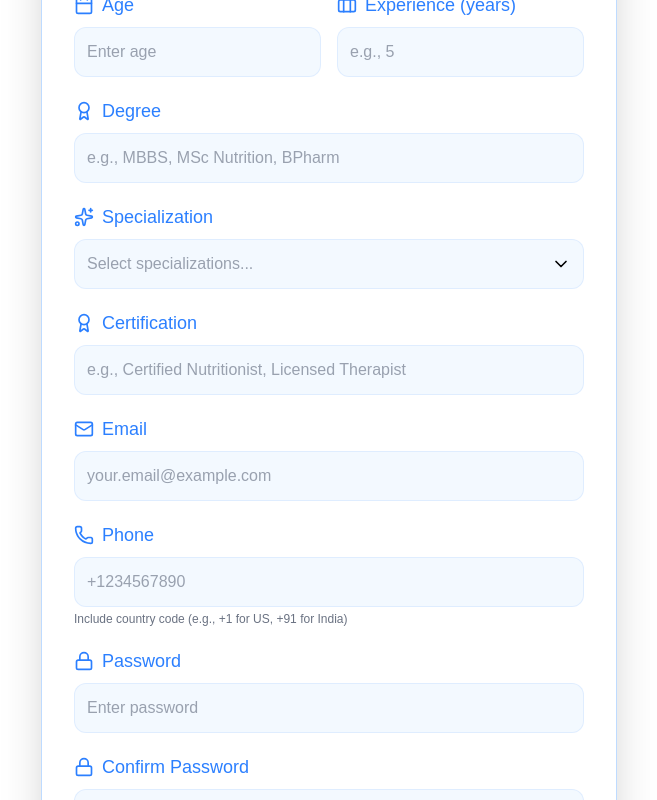
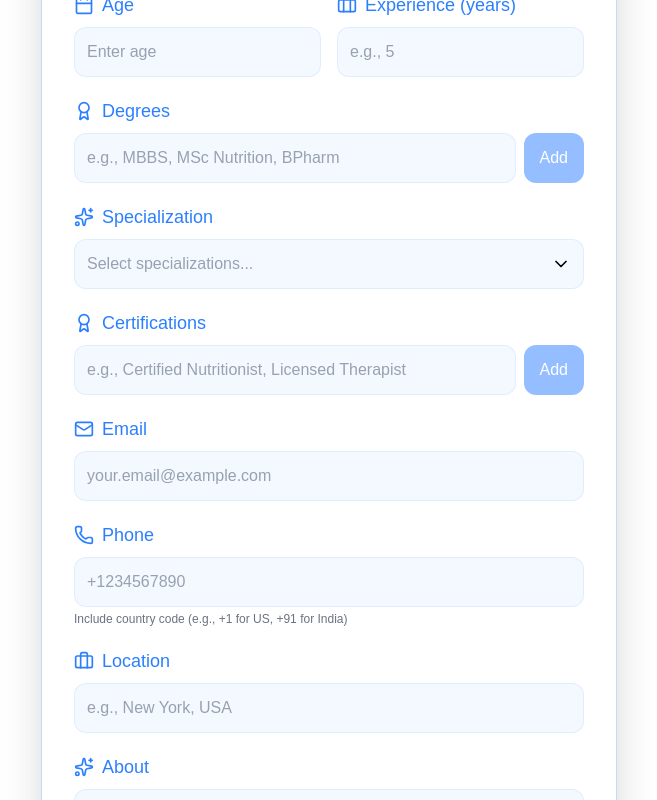
Before and after one commit to TheRidham/jai-ai-web, a Next.js app: page /signup in a window 1280 px wide. Shown: the part 480-1280 px from the top of the page, without its empty margins (311-968 px from the left). Built offline with nearby package versions, Linux system fonts and the light colour scheme.

Commit message:
add new sign up fields

```diff
--- a/app/(auth)/signup/page.tsx
+++ b/app/(auth)/signup/page.tsx
@@ -51,6 +51,42 @@ export default function SignUpForm() {
         return;
       }
 
+      if (values.degree.length === 0) {
+        setFeedback({
+          text: "Please add at least one degree.",
+          variant: "error",
+        });
+        setLoading(false);
+        return;
+      }
+
+      if (values.certification.length === 0) {
+        setFeedback({
+          text: "Please add at least one certification.",
+          variant: "error",
+        });
+        setLoading(false);
+        return;
+      }
+
+      if (values.location.trim().length === 0) {
+        setFeedback({
+          text: "Please enter your location.",
+          variant: "error",
+        });
+        setLoading(false);
+        return;
+      }
+
+      if (values.about.trim().length === 0) {
+        setFeedback({
+          text: "Please tell us about yourself.",
+          variant: "error",
+        });
+        setLoading(false);
+        return;
+      }
+
       let formattedPhone = values.phone;
       if (formattedPhone && !formattedPhone.startsWith("+")) {
         formattedPhone = `+${formattedPhone}`;
@@ -74,16 +110,18 @@ export default function SignUpForm() {
 
       await addDoc(collection(db, "advisors"), {
         uid: userCredential.user.uid,
-        name: values.name.trim().replace(/\s+/g, " ").toLowerCase(),
+        name: values.name.trim().replace(/\s+/g, " "),
         age: values.age,
         experience: values.experience,
         degree: values.degree,
         specialization: values.specialization,
-        certification: values.certification.trim(),
+        certification: values.certification,
         email: values.email.trim(),
         phone: formattedPhone,
         profilePhoto: photoURL,
         password: values.password,
+        location: values.location,
+        about: values.about,
         busy: false,
         isActive: true,
         totalUsersAttended: 0,
--- a/app/components/AdvisorProfileForm.tsx
+++ b/app/components/AdvisorProfileForm.tsx
@@ -47,14 +47,16 @@ export interface AdvisorFormValues {
   name: string;
   age: string;
   experience: string;
-  degree: string;
+  degree: string[];
   specialization: string[];
-  certification: string;
+  certification: string[];
   email: string;
   phone: string;
   password: string;
   confirmPassword: string;
   profilePhoto: string;
+  location: string;
+  about: string;
 }
 
 export interface AdvisorFormSubmitPayload extends AdvisorFormValues {
@@ -96,6 +98,14 @@ const createInitialValues = (
     ? initial!.specialization.filter((item): item is string => typeof item === "string")
     : [];
 
+  const degree = Array.isArray(initial?.degree)
+    ? initial!.degree.filter((item): item is string => typeof item === "string")
+    : [];
+
+  const certification = Array.isArray(initial?.certification)
+    ? initial!.certification.filter((item): item is string => typeof item === "string")
+    : [];
+
   const password = typeof initial?.password === "string" ? initial.password : "";
   const confirmPassword =
     typeof initial?.confirmPassword === "string"
@@ -106,16 +116,17 @@ const createInitialValues = (
     name: typeof initial?.name === "string" ? initial.name : "",
     age: toStringValue(initial?.age),
     experience: toStringValue(initial?.experience),
-    degree: typeof initial?.degree === "string" ? initial.degree : "",
+    degree,
     specialization,
-    certification:
-      typeof initial?.certification === "string" ? initial.certification : "",
+    certification,
     email: typeof initial?.email === "string" ? initial.email : "",
     phone: toStringValue(initial?.phone),
     password,
     confirmPassword,
     profilePhoto:
       typeof initial?.profilePhoto === "string" ? initial.profilePhoto : "",
+    location: typeof initial?.location === "string" ? initial.location : "",
+    about: typeof initial?.about === "string" ? initial.about : "",
   };
 };
 
@@ -143,6 +154,8 @@ export default function AdvisorProfileForm({
   const [objectUrl, setObjectUrl] = useState<string | null>(null);
   const [showSpecializationDropdown, setShowSpecializationDropdown] =
     useState(false);
+  const [newDegree, setNewDegree] = useState<string>("");
+  const [newCertification, setNewCertification] = useState<string>("");
   const dropdownRef = useRef<HTMLDivElement | null>(null);
 
   useEffect(() => {
@@ -205,6 +218,42 @@ export default function AdvisorProfileForm({
     });
   };
 
+  const handleAddDegree = () => {
+    const trimmedDegree = newDegree.trim();
+    if (trimmedDegree && !formValues.degree.includes(trimmedDegree)) {
+      setFormValues((prev) => ({
+        ...prev,
+        degree: [...prev.degree, trimmedDegree],
+      }));
+      setNewDegree("");
+    }
+  };
+
+  const handleRemoveDegree = (index: number) => {
+    setFormValues((prev) => ({
+      ...prev,
+      degree: prev.degree.filter((_, i) => i !== index),
+    }));
+  };
+
+  const handleAddCertification = () => {
+    const trimmedCert = newCertification.trim();
+    if (trimmedCert && !formValues.certification.includes(trimmedCert)) {
+      setFormValues((prev) => ({
+        ...prev,
+        certification: [...prev.certification, trimmedCert],
+      }));
+      setNewCertification("");
+    }
+  };
+
+  const handleRemoveCertification = (index: number) => {
+    setFormValues((prev) => ({
+      ...prev,
+      certification: prev.certification.filter((_, i) => i !== index),
+    }));
+  };
+
   const handleFileChange = (event: ChangeEvent<HTMLInputElement>) => {
     const file = event.target.files?.[0];
     if (!file) {
@@ -229,14 +278,16 @@ export default function AdvisorProfileForm({
       name: formValues.name.trim(),
       age: formValues.age.trim(),
       experience: formValues.experience.trim(),
-      degree: formValues.degree.trim(),
+      degree: formValues.degree.map((d) => d.trim()).filter(d => d),
       specialization: [...formValues.specialization],
-      certification: formValues.certification.trim(),
+      certification: formValues.certification.map((c) => c.trim()).filter(c => c),
       email: formValues.email.trim(),
       phone: formValues.phone.trim(),
       password: formValues.password,
       confirmPassword: formValues.confirmPassword,
       profilePhoto: formValues.profilePhoto.trim(),
+      location: formValues.location.trim(),
+      about: formValues.about.trim(),
     };
 
     await onSubmit({ ...sanitizedValues, photoFile });
@@ -348,17 +399,54 @@ export default function AdvisorProfileForm({
         <div className="group">
           <label className="flex items-center gap-2 text-blue-500 text-lg font-medium mb-2">
             <Award size={20} />
-            Degree
+            Degrees
           </label>
+          <div className="space-y-2">
+            <div className="flex gap-2">
               <input
-            name="degree"
+                type="text"
                 placeholder="e.g., MBBS, MSc Nutrition, BPharm"
-            value={formValues.degree}
-            onChange={handleChange}
-            className="w-full bg-blue-300/10 backdrop-blur-sm border border-blue-500/10 rounded-xl p-3 text-black placeholder-gray-400 outline-none focus:bg-white/10 focus:border-blue-500/50 transition-all duration-200"
-            required
+                value={newDegree}
+                onChange={(e) => setNewDegree(e.target.value)}
+                onKeyPress={(e) => {
+                  if (e.key === "Enter") {
+                    e.preventDefault();
+                    handleAddDegree();
+                  }
+                }}
+                className="flex-1 bg-blue-300/10 backdrop-blur-sm border border-blue-500/10 rounded-xl p-3 text-black placeholder-gray-400 outline-none focus:bg-white/10 focus:border-blue-500/50 transition-all duration-200"
                 disabled={loading}
               />
+              <button
+                type="button"
+                onClick={handleAddDegree}
+                className="px-4 py-3 bg-blue-500 text-white rounded-xl font-medium hover:bg-blue-600 transition disabled:opacity-50"
+                disabled={loading || !newDegree.trim()}
+              >
+                Add
+              </button>
+            </div>
+            {formValues.degree.length > 0 && (
+              <div className="flex flex-wrap gap-2">
+                {formValues.degree.map((deg, index) => (
+                  <span
+                    key={index}
+                    className="inline-flex items-center px-3 py-1 bg-blue-100 text-blue-700 text-sm rounded-full"
+                  >
+                    {deg}
+                    <button
+                      type="button"
+                      onClick={() => handleRemoveDegree(index)}
+                      className="ml-2 text-blue-500 hover:text-blue-700 font-bold"
+                      disabled={loading}
+                    >
+                      ×
+                    </button>
+                  </span>
+                ))}
+              </div>
+            )}
+          </div>
         </div>
 
         <div className="group relative" ref={dropdownRef}>
@@ -440,17 +528,54 @@ export default function AdvisorProfileForm({
         <div className="group">
           <label className="flex items-center gap-2 text-blue-500 text-lg font-medium mb-2">
             <Award size={20} />
-            Certification
+            Certifications
           </label>
+          <div className="space-y-2">
+            <div className="flex gap-2">
               <input
-            name="certification"
+                type="text"
                 placeholder="e.g., Certified Nutritionist, Licensed Therapist"
-            value={formValues.certification}
-            onChange={handleChange}
-            className="w-full bg-blue-300/10 backdrop-blur-sm border border-blue-500/10 rounded-xl p-3 text-black placeholder-gray-400 outline-none focus:bg-white/10 focus:border-blue-500/50 transition-all duration-200"
-            required
+                value={newCertification}
+                onChange={(e) => setNewCertification(e.target.value)}
+                onKeyPress={(e) => {
+                  if (e.key === "Enter") {
+                    e.preventDefault();
+                    handleAddCertification();
+                  }
+                }}
+                className="flex-1 bg-blue-300/10 backdrop-blur-sm border border-blue-500/10 rounded-xl p-3 text-black placeholder-gray-400 outline-none focus:bg-white/10 focus:border-blue-500/50 transition-all duration-200"
                 disabled={loading}
               />
+              <button
+                type="button"
+                onClick={handleAddCertification}
+                className="px-4 py-3 bg-blue-500 text-white rounded-xl font-medium hover:bg-blue-600 transition disabled:opacity-50"
+                disabled={loading || !newCertification.trim()}
+              >
+                Add
+              </button>
+            </div>
+            {formValues.certification.length > 0 && (
+              <div className="flex flex-wrap gap-2">
+                {formValues.certification.map((cert, index) => (
+                  <span
+                    key={index}
+                    className="inline-flex items-center px-3 py-1 bg-blue-100 text-blue-700 text-sm rounded-full"
+                  >
+                    {cert}
+                    <button
+                      type="button"
+                      onClick={() => handleRemoveCertification(index)}
+                      className="ml-2 text-blue-500 hover:text-blue-700 font-bold"
+                      disabled={loading}
+                    >
+                      ×
+                    </button>
+                  </span>
+                ))}
+              </div>
+            )}
+          </div>
         </div>
 
         <div className="group">
@@ -488,6 +613,41 @@ export default function AdvisorProfileForm({
           <p className="text-xs text-gray-500 mt-1">
             Include country code (e.g., +1 for US, +91 for India)
           </p>
+        </div>
+
+        <div className="group">
+          <label className="flex items-center gap-2 text-blue-500 text-lg font-medium mb-2">
+            <Briefcase size={20} />
+            Location
+          </label>
+          <input
+            name="location"
+            type="text"
+            placeholder="e.g., New York, USA"
+            value={formValues.location}
+            onChange={handleChange}
+            className="w-full bg-blue-300/10 backdrop-blur-sm border border-blue-500/10 rounded-xl p-3 text-black placeholder-gray-400 outline-none focus:bg-white/10 focus:border-blue-500/50 transition-all duration-200"
+            required
+            disabled={loading}
+          />
+        </div>
+
+        <div className="group">
+          <label className="flex items-center gap-2 text-blue-500 text-lg font-medium mb-2">
+            <Sparkles size={20} />
+            About
+          </label>
+          <textarea
+            name="about"
+            placeholder="Tell us about your expertise and experience..."
+            value={formValues.about}
+            onChange={(e) =>
+              setFormValues((prev) => ({ ...prev, about: e.target.value }))
+            }
+            className="w-full bg-blue-300/10 backdrop-blur-sm border border-blue-500/10 rounded-xl p-3 text-black placeholder-gray-400 outline-none focus:bg-white/10 focus:border-blue-500/50 transition-all duration-200 resize-none h-24"
+            required
+            disabled={loading}
+          />
         </div>
 
         <div className="group">
```
Also changed, not shown: app/admin/all-advisors/page.tsx (+50 -4 lines), firestore-security-rules.txt, 1 other file (tests, documents, lock files or other folders). Lines whose indentation alone changed are shown as unchanged.
